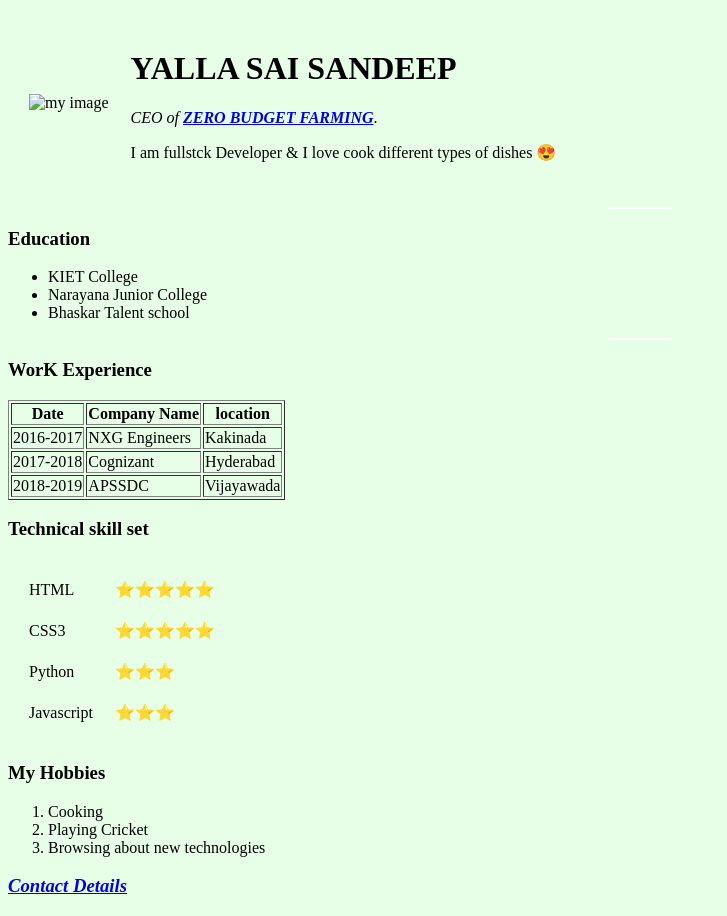
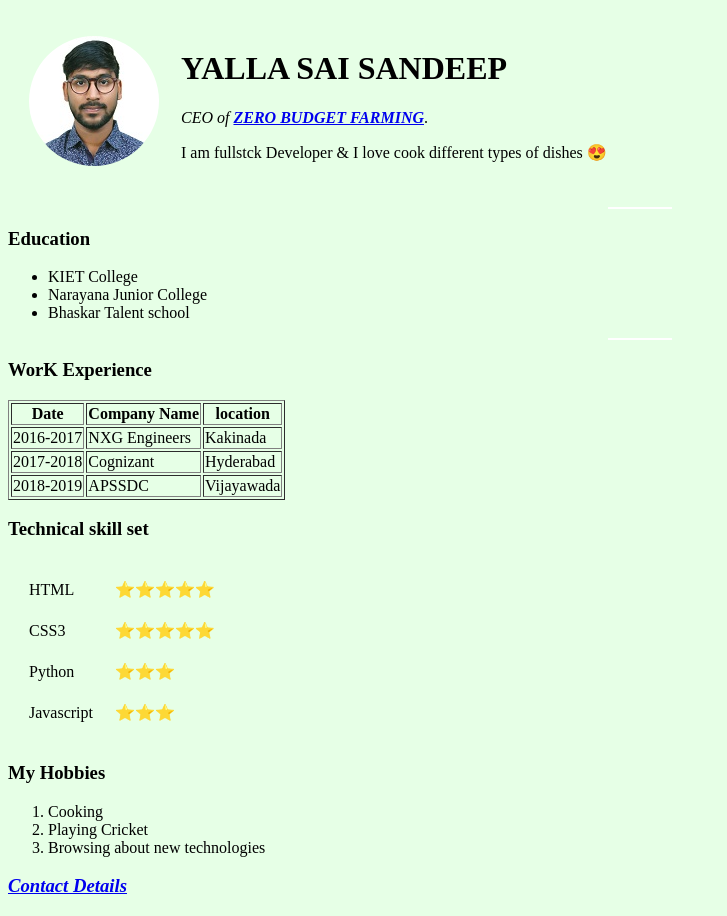
Before and after one commit to sandeepyalla/my-cv, a plain HTML site: page index.html in a window 1280 px wide. Shown: the whole page, without its empty margins (0-727 px from the left). Drawn offline with Linux system fonts and the light colour scheme; files that its build step writes are made by us from their sources.

Commit message:
Update index.html

```diff
--- a/index.html
+++ b/index.html
@@ -10,7 +10,7 @@
 <body>
 	<table cellspacing="20">
 		<tr>
-			<td><img src="images/my image.png" alt="my image"></td>
+			<td><img src="my-cv/my image.png" alt="my image"></td>
 			<td><h1>YALLA SAI SANDEEP</h1>
 			<p><em>CEO of <strong><a href="http://apzbnf.in/">ZERO BUDGET FARMING</a></strong></a></em>.</p>
                 <p>I am fullstck Developer & I love cook different types of dishes 😍</p></td>
```
